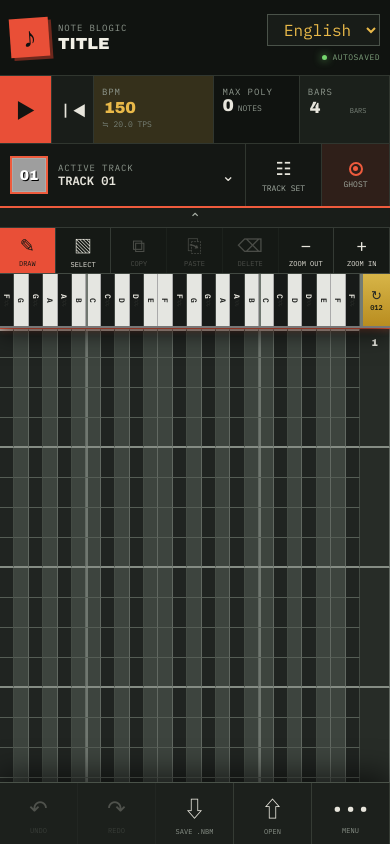
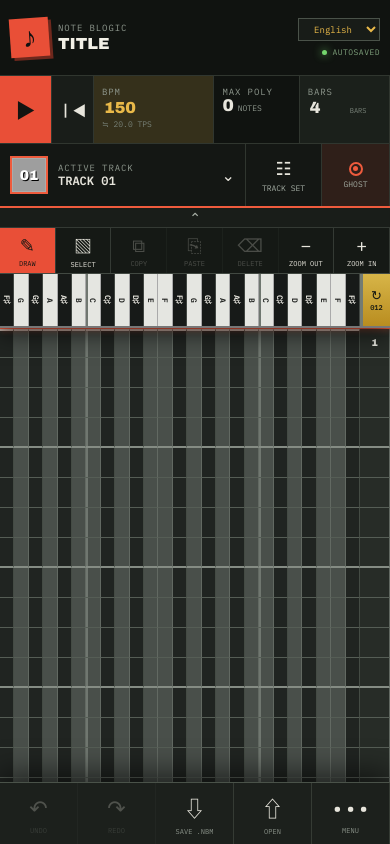
Before and after one commit to SOTA56/minecraft-note-block-maker, a React (Vite) app: page / in a window 390 px wide. Shown: the top 844 px of the page. Built offline with nearby package versions, Linux system fonts and the light colour scheme; grey boxes are pictures that could not be loaded.

Commit message:
Fix pitch glyph and grid rendering

```diff
--- a/src/styles.css
+++ b/src/styles.css
@@ -82,3 +82,8 @@
 
 /* Raise frequently used icon glyphs without enlarging their text labels */
 .edit-tools button{font-size:18px}.dock button{font-size:22px}.edit-tools small,.dock small{font-size:7px}
+
+/* Final specificity guards for pitch glyphs, note fills, and fine grid lines */
+.pitch-head .sharp{display:inline!important;color:inherit!important;background:transparent!important;writing-mode:inherit!important;text-orientation:inherit!important;font-size:1.22em!important;font-weight:700!important}.pitch-head .pitch-toggle span{color:inherit!important;background:transparent!important}
+.step button.white-key{background:#494f4a}.step button.white-key.selected-cell:not(.note){background:color-mix(in srgb,#f3c84a 17%,#494f4a)}.step button.white-key.note,.step button.black-key.note{background:var(--note)!important}.step button.note.selected-cell{background:color-mix(in srgb,#f3c84a 18%,var(--note))!important}.step:not(.beat-end):not(.bar-end)>.step-label{border-bottom:1px solid #555d55!important}.step.beat-end>.step-label{border-bottom:2px solid #858c84!important}.step.bar-end>.step-label{border-bottom:3px solid #b8bdb7!important}
+.language{font-size:9px!important}@media(max-width:599px){.language{font-size:9px!important}}
```
